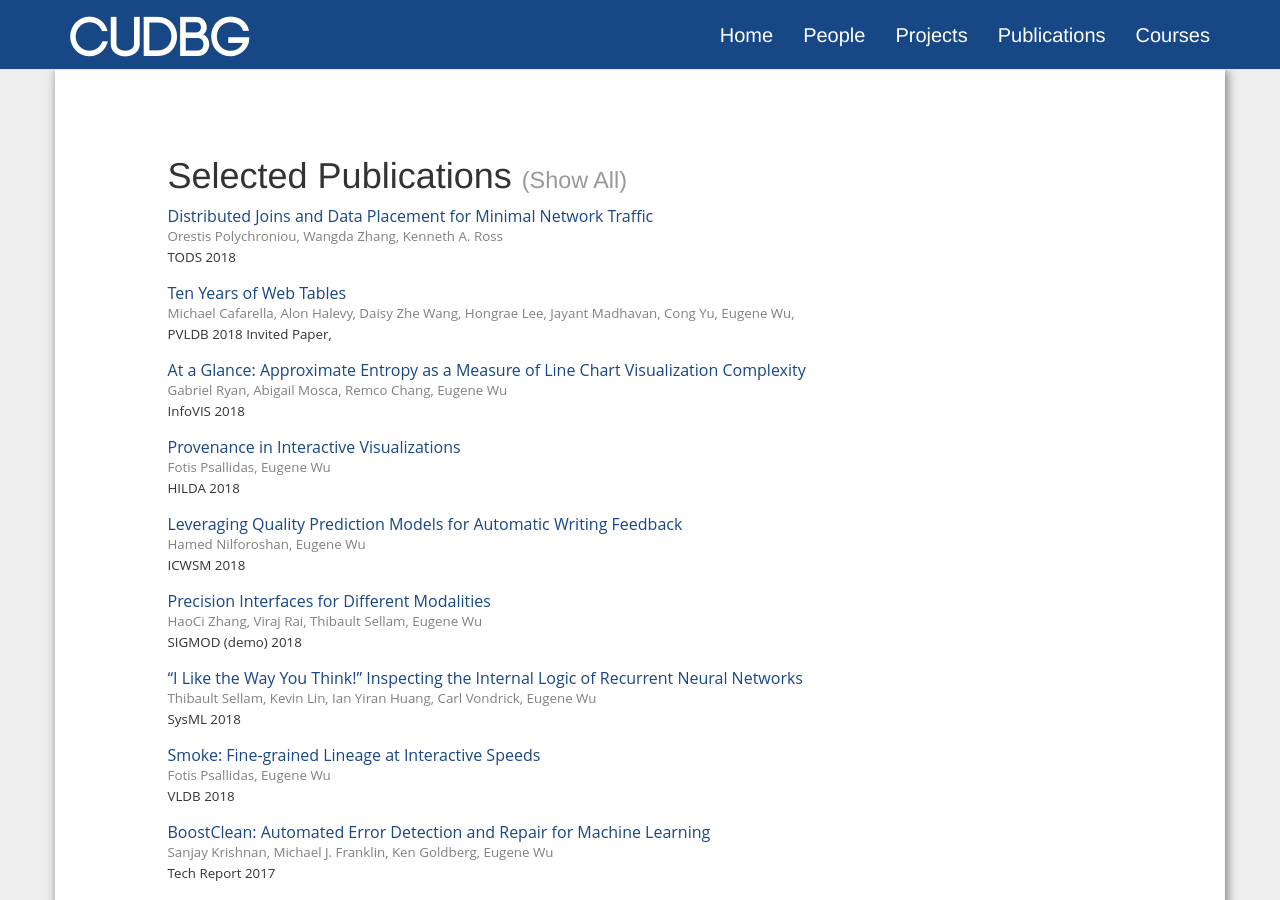
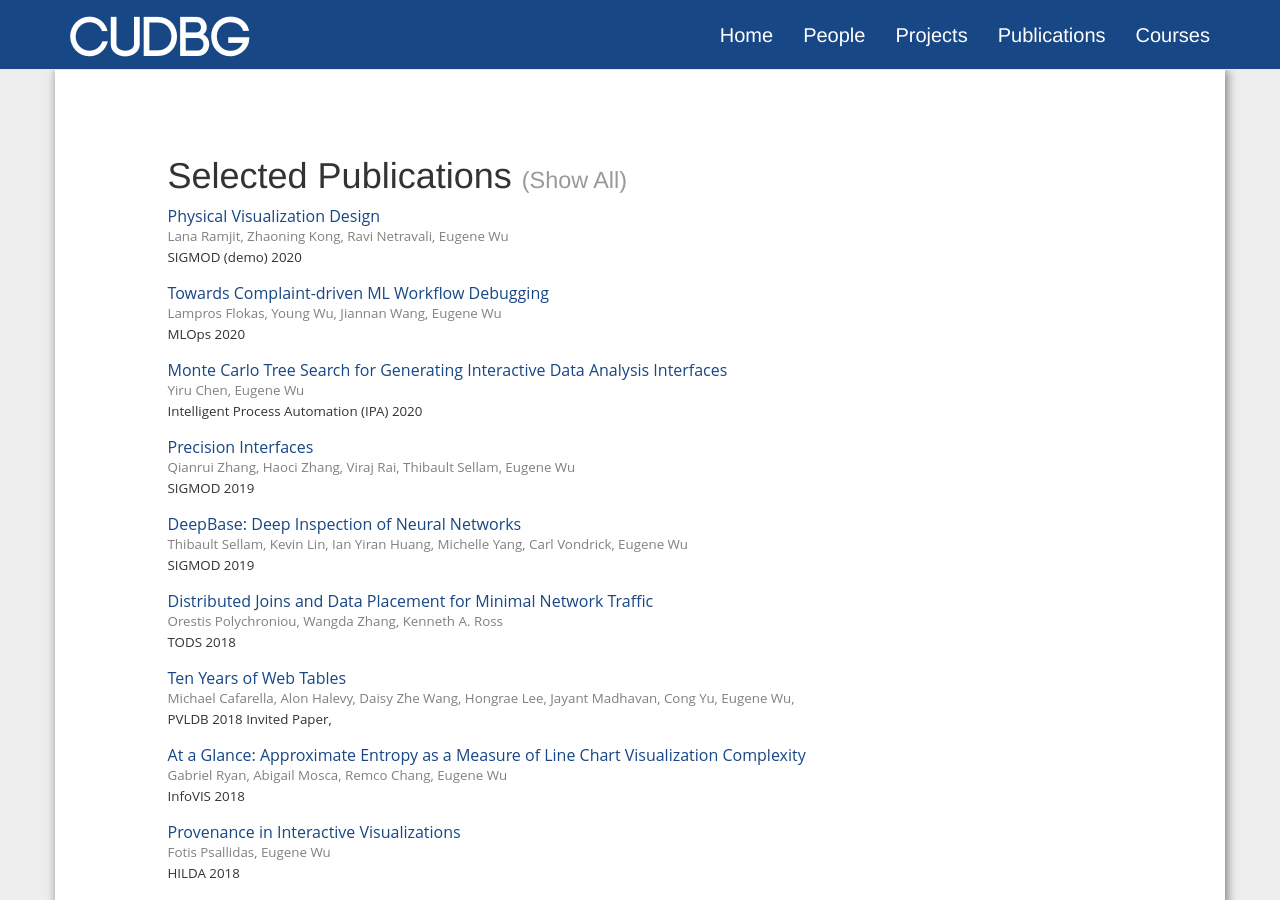
Before and after one commit to cudbg/cudbg.github.io, a Jekyll site: the page built from publications.md, in a window 1280 px wide and 900 px high. Built offline with Jekyll 4.4.1, drawn with Linux system fonts in a browser that asks for light colours; nearby versions of some CDN libraries.

Commit message:
update pubs

```diff
--- a/_data/pubs.yml
+++ b/_data/pubs.yml
@@ -17,6 +17,41 @@
 #   tags: you can ignore this attribute
 #
 #
+- title: 'Physical Visualization Design'
+  authors: Lana Ramjit, Zhaoning Kong, Ravi Netravali, Eugene Wu
+  conf: SIGMOD (demo) 2020
+  selected: true
+- title: 'Towards Complaint-driven ML Workflow Debugging'
+  authors: Lampros Flokas, Young Wu, Jiannan Wang, Eugene Wu
+  conf: MLOps 2020
+  url: https://www.dropbox.com/s/yxip1pd6rnxj8ev/mlexplain-mlops20-submitted.pdf?dl=0
+  selected: true
+- title: 'Monte Carlo Tree Search for Generating Interactive Data Analysis Interfaces'
+  authors: Yiru Chen, Eugene Wu
+  conf: Intelligent Process Automation (IPA) 2020
+  url: https://arxiv.org/abs/2001.01902
+  selected: true
+- title: 'Acorn: Aggressive Result Caching in Spark SQL'
+  authors: Alana Ramjit, Matteo Interlandi, Eugene Wu, Ravi Netravali
+  conf: SOCC 2019
+  url: https://www.dropbox.com/s/dfq6w7mmlhiclzu/acorn-socc19-cr.pdf?dl=0
+- title: 'Towards Democratizing Relational Data Visualization'
+  url: https://www.dropbox.com/s/rrl5wavo6xuw7nc/tutorial-vis-sigmod19.pdf?dl=0
+  authors: Nan Tang, Eugene Wu, Guoliang Li
+  conf: SIGMOD 2019 Tutorial
+- title: 'Precision Interfaces'
+  authors: Qianrui Zhang, Haoci Zhang, Viraj Rai, Thibault Sellam, Eugene Wu
+  conf: SIGMOD 2019
+  url: https://arxiv.org/abs/1904.02344
+  selected: true
+- title: 'Progressive Deep Web Crawling Through Keyword Queries For Data Enrichment'
+  authors: Pei Wang, Jiannan Wang, Ryan Shea, Eugene Wu
+  conf: SIGMOD 2019
+- authors: Thibault Sellam, Kevin Lin, Ian Yiran Huang, Michelle Yang, Carl Vondrick, Eugene Wu
+  title: 'DeepBase: Deep Inspection of Neural Networks'
+  url: https://www.dropbox.com/s/7yk2gr1qifvgakk/dnn-sigmod19-cr.pdf?dl=0
+  selected: true
+  conf: SIGMOD 2019
 - authors: Orestis Polychroniou, Wangda Zhang, Kenneth A. Ross
   conf: TODS 2018
   tags:
```
